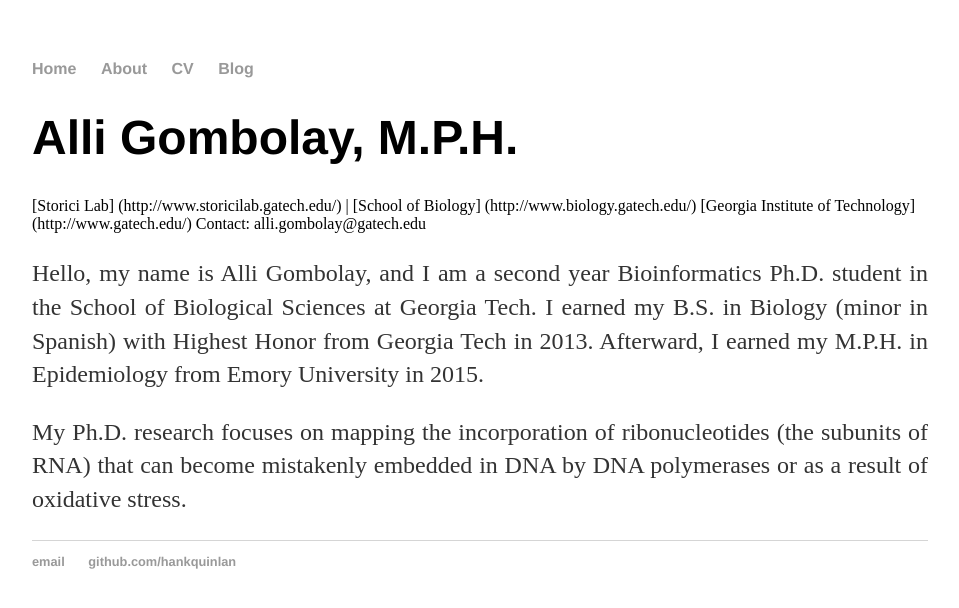
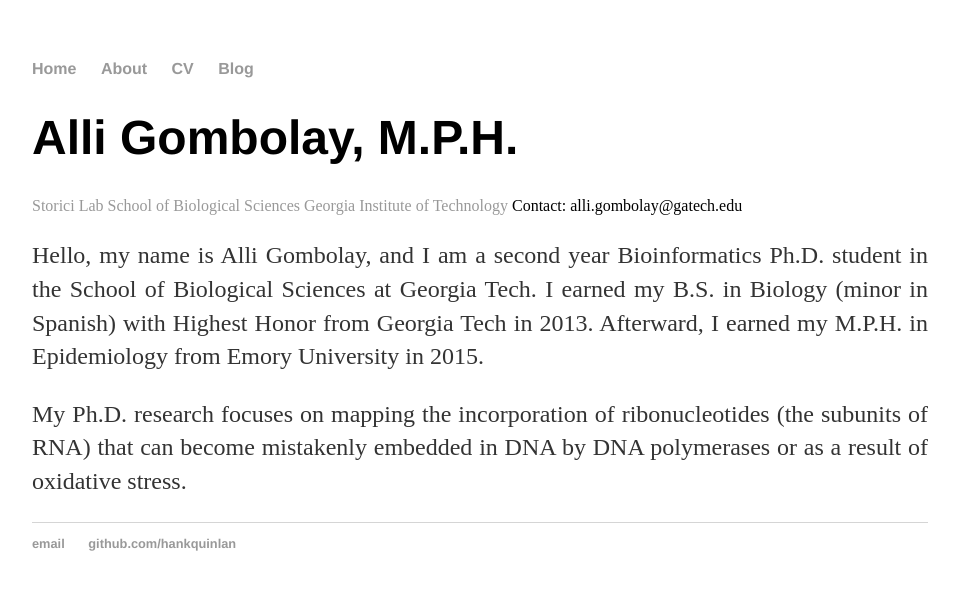
Before and after one commit to agombolay/agombolay.github.io, a Jekyll site: the page built from index.html, in a window 1280 px wide. Shown: the top 608 px of the page, without its empty margins (160-1119 px from the left). Built offline with Jekyll 4.4.1, drawn with Linux system fonts in a browser that asks for light colours.

Commit message:
Update index.html

```diff
--- a/index.html
+++ b/index.html
@@ -4,8 +4,9 @@
 ---
 <div class="blurb">
 	<h1>Alli Gombolay, M.P.H.</h1>
-	[Storici Lab] (http://www.storicilab.gatech.edu/) | [School of Biology] (http://www.biology.gatech.edu/)
-	[Georgia Institute of Technology] (http://www.gatech.edu/)
+	<a href="http://www.storicilab.gatech.edu/">Storici Lab</a>
+	<a href="http://www.biology.gatech.edu/">School of Biological Sciences</a>
+	<a href="http://www.gatech.edu/">Georgia Institute of Technology</a>
 	Contact: alli.gombolay@gatech.edu
 	<p align="justify">Hello, my name is Alli Gombolay, and I am a second year Bioinformatics Ph.D. student in the School of Biological Sciences at Georgia Tech.  I earned my B.S. in Biology (minor in Spanish) with Highest Honor from Georgia Tech in 2013.  Afterward, I earned my M.P.H. in Epidemiology from Emory University in 2015.</p>
 	<p align="justify">My Ph.D. research focuses on mapping the incorporation of ribonucleotides (the subunits of RNA) that can become mistakenly embedded in DNA by DNA polymerases or as a result of oxidative stress.</p>
```
